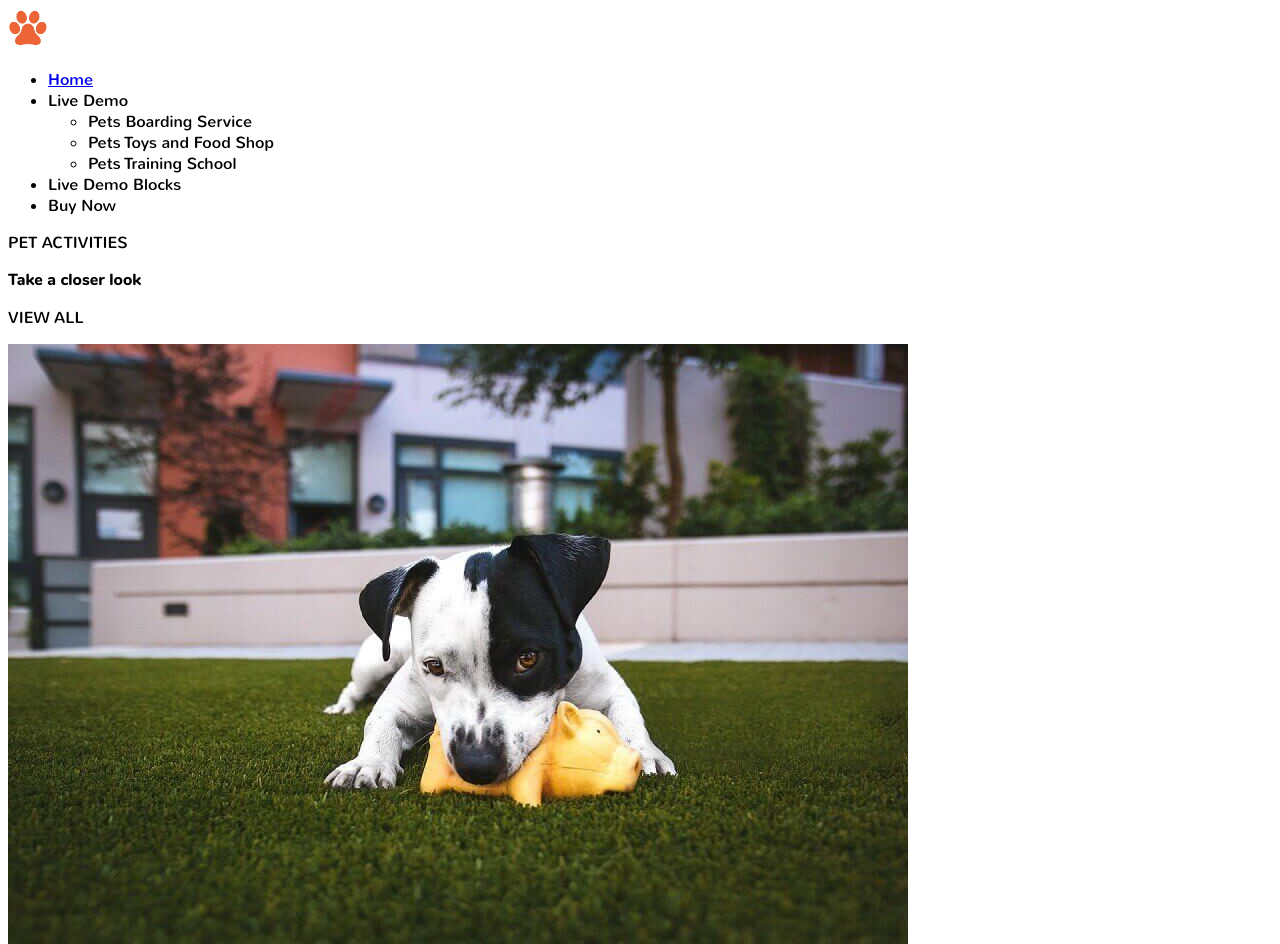
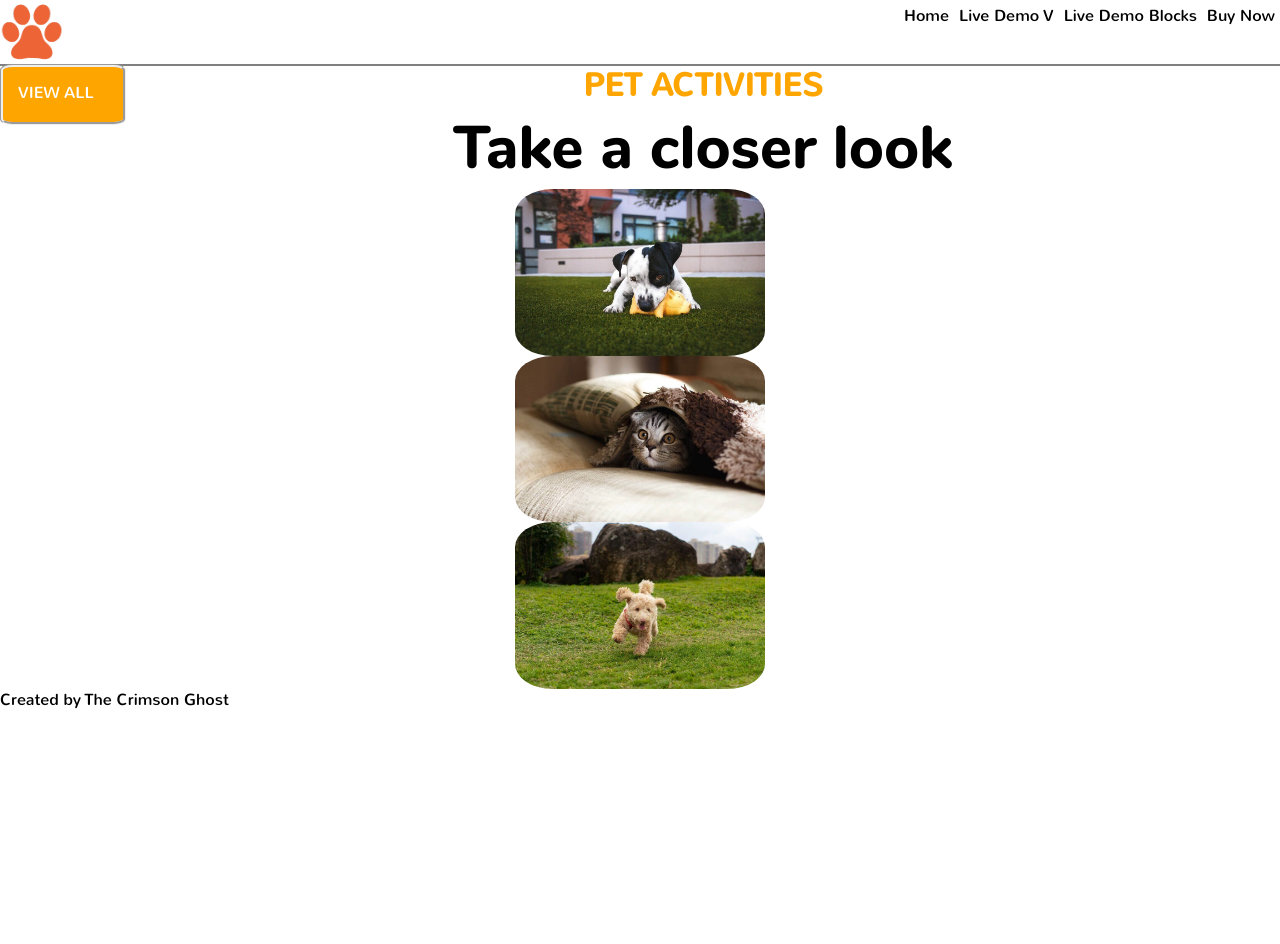
Before and after one commit to albertdc1984/202201-W1CH3-albert-dominguez, a plain HTML site: page index.html in a window 1280 px wide. Shown: the top 944 px of the page. After the commit the page ends 800 px from the top, so only its background shows below. Drawn offline with Linux system fonts and the light colour scheme.

Commit message:
First round of CSS added

```diff
--- a/index.html
+++ b/index.html
@@ -10,30 +10,51 @@
   </head>
   <body>
     <header class="header">
-      <img src="logo2.png" alt="Logo de Pet Activities" width="40" />
+      <img
+        src="logo2.png"
+        alt="Logo de Pet Activities"
+        width="40"
+        class="logo"
+      />
       <nav class="menu">
-        <ul>
+        <ul class="main-menu">
           <li><a href="index.html">Home</a></li>
           <li>
-            Live Demo
-            <ul>
-              <li>Pets Boarding Service</li>
-              <li>Pets Toys and Food Shop</li>
-              <li>Pets Training School</li>
+            Live Demo V
+            <ul class="livedemo-menu">
+              <li class="hidden">Pets Boarding Service</li>
+              <li class="hidden">Pets Toys and Food Shop</li>
+              <li class="hidden">Pets Training School</li>
             </ul>
           </li>
           <li>Live Demo Blocks</li>
-          <li>Buy Now</li>
+          <li class="button--buy">Buy Now</li>
         </ul>
       </nav>
     </header>
     <main class="main">
-      <p class="pageName">PET ACTIVITIES</p>
-      <p class="advice">Take a closer look</p>
-      <p class="view">VIEW ALL</p>
-      <img src="01.jpg" alt="Perrito guapo con su juguete" />
-      <img src="02.jpg" alt="Gatito bonto escondiéndose" />
-      <img src="03.jpg" alt="Perrito majísimo corriendo" />
+      <div class="block--head">
+        <div class="headertoo">
+          <h1 class="pageNeame">PET ACTIVITIES</h1>
+          <h2 class="advice">Take a closer look</h2>
+        </div>
+        <p class="view">VIEW ALL</p>
+      </div>
+      <img
+        src="01.jpg"
+        alt="Perrito guapo con su juguete"
+        class="animals animals--1"
+      />
+      <img
+        src="02.jpg"
+        alt="Gatito bonto escondiéndose"
+        class="animals animals--2"
+      />
+      <img
+        src="03.jpg"
+        alt="Perrito majísimo corriendo"
+        class="animals animals--3/"
+      />
     </main>
     <footer>Created by The Crimson Ghost</footer>
   </body>
--- a/style.css
+++ b/style.css
@@ -6,12 +6,140 @@
   font-family: "Nunito";
   src: url("Nunito-Regular.ttf.woff");
 }
+
 * {
   font-family: "Nunito";
+  margin: 0px;
+  padding: 0px;
+  outline: 0;
 }
-.pageName {
+.header {
+  display: flex;
+  box-shadow: 0px 2px grey;
+  justify-content: space-between;
+}
+.logo {
+  width: 5%;
+  height: 5%;
+  margin: 0;
+  padding: 0;
+  justify-self: flex-start;
+}
+.menu ul {
+  list-style: none;
+  margin: 0;
+  padding: 0;
+}
+
+.menu ul li {
+  position: relative;
+  float: left;
+  margin: 0;
+  padding: 5px;
+  border-width: 0;
+}
+.menu ul > li:hover {
+  background: orange;
+  border-style: groove;
+}
+.menu ul ul {
+  display: none;
+  position: absolute;
+  top: 100%;
+  left: 0;
+  background: orange;
+  padding: 0;
+}
+.menu ul ul li {
+  float: initial;
+  width: 150px;
+}
+
+.menu ul ul li:hover {
+  background-color: white;
+}
+.menu ul li:hover > ul {
+  display: contents;
+}
+
+a:link,
+a:visited,
+a:active {
+  text-decoration: none;
+  color: black;
+}
+.livedemo-menu {
+  list-style-type: none;
+  display: none;
+  position: absolute;
+  padding: 0;
+  float: none;
+}
+.livedemo-menu:hover {
+  display: block;
+  position: relative;
+  float: none;
+}
+.button--buy {
+  border-style: groove;
+  border-width: thin;
+  border-color: orange;
+  border-radius: 10% 10% 10% 0%;
+}
+.button--buy:hover {
+  background-color: orange;
+  color: white;
+  border-radius: 30%;
+}
+.main {
+  display: flex;
+  flex-direction: column;
+}
+.block--head {
+  display: flex;
+  flex-direction: row-reverse;
+}
+.headertoo {
+  display: flex;
+  flex-direction: column;
+  text-align: center;
+  margin: auto;
+  align-content: center;
+  padding: 0;
+}
+.pageNeame {
   font-family: "Nunito";
+  color: orange;
 }
 .advice {
   font-family: "NunitoExtra";
+  font-size: 60px;
 }
+.view {
+  display: flex;
+  background-color: orange;
+  text-align: center;
+  color: white;
+  border-style: groove;
+  border-radius: 10%;
+  width: 90px;
+  height: 25px;
+  padding: 15px;
+}
+.view:hover {
+  background-color: white;
+  color: orange;
+  border-style: groove;
+  border-radius: 10%;
+}
+.animals {
+  border-radius: 15%;
+  max-width: 250px;
+  align-content: center;
+  margin: auto;
+}
+
+.animals:hover {
+  content: "HOLAS";
+  opacity: 80%;
+}
```
